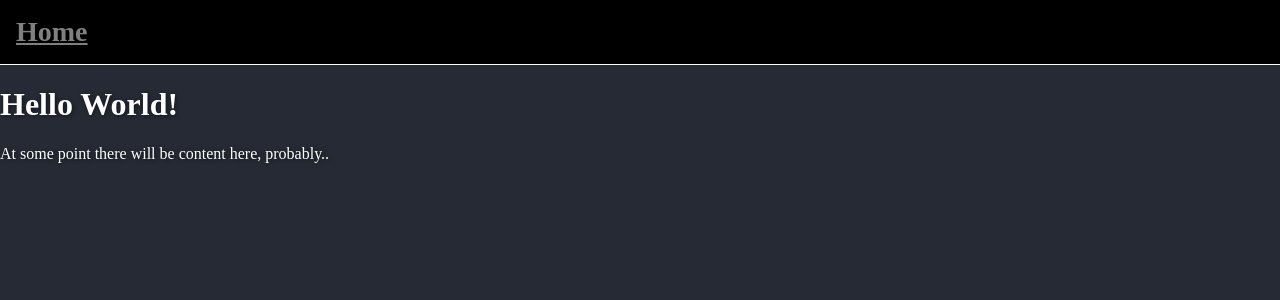
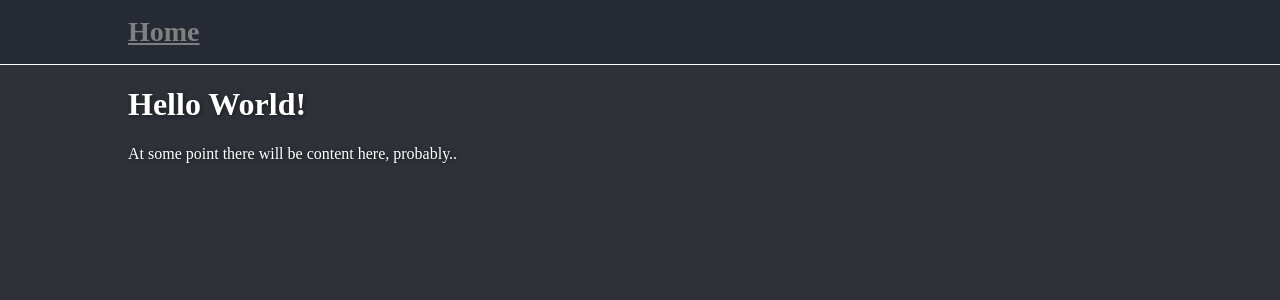
Before and after one commit to JerryMain/jerrymain.github.io, a Jekyll site: the page built from index.md, in a window 1280 px wide. Shown: the top 300 px of the page. Built offline with Jekyll 4.4.1, drawn with Linux system fonts in a browser that asks for light colours.

Commit message:
sass/main: update colors and width

```diff
--- a/_sass/main.scss
+++ b/_sass/main.scss
@@ -7,36 +7,36 @@ body {
 }
 
 .content {
-  background-color: #252a34;
+  background-color: #2e3138;
   flex-grow: 1;
 }
 
 .content-inner {
-  max-width: 1280px;
+  max-width: 80%;
   margin-inline: auto;
-  color: white;
-  text-shadow: 1px 1px 4px rgba(0,0,0,0.5);
+  color: #ffffff;
+  text-shadow: 1px 1px 4px #00000080;
 }
 
 nav {
   font-size: 28px;
 
   a {
-    color: gray;
+    color: #808080;
 
     &:hover {
-      color: darkgray;
+      color: #a9a9a9;
     }
   }
 }
 
 .topbar {
-  background-color: #000000;
-  border-bottom: 1px solid white;
+  background-color: #252a34;
+  border-bottom: 1px solid #ffffff;
 }
 
 .topbar-inner {
-  max-width: 1280px;
+  max-width: 80%;
   margin-inline: auto;
   padding: 1em;
 }
```
